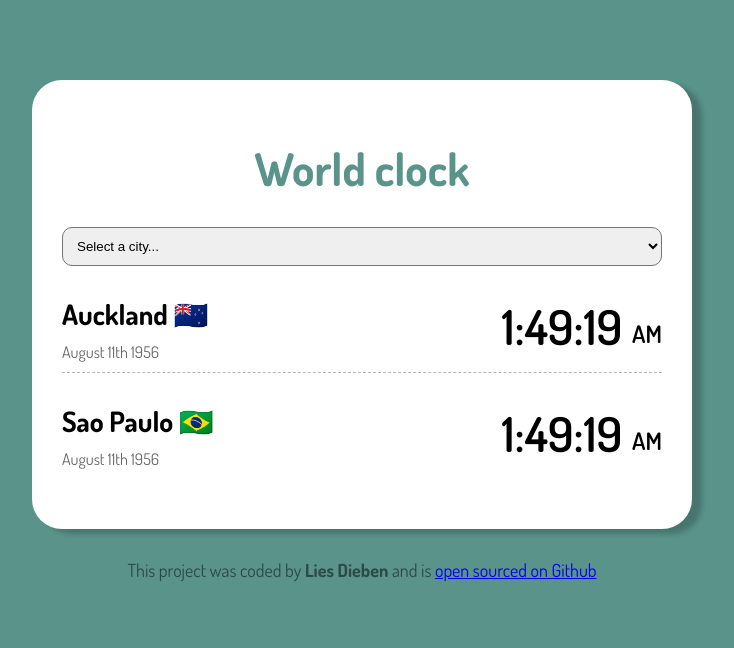
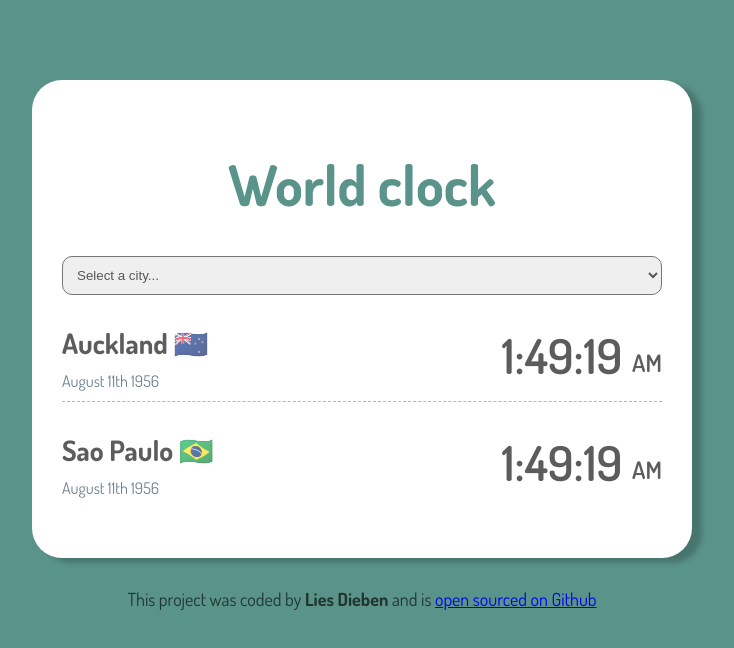
Before and after one commit to dielies/world-clock, a plain HTML site: page index.html in a window 1280 px wide. Shown: the whole page, without its empty margins (278-1012 px from the left). Drawn offline with nearby package versions, Linux system fonts and the light colour scheme; a script that the page names is missing.

Commit message:
small changes to css

```diff
--- a/css/style.css
+++ b/css/style.css
@@ -1,10 +1,13 @@
 body {
   background-color: #59938a;
   font-family: "Dosis", sans-serif;
+  color: rgba(0, 0, 0, 0.64);
 }
-
+image {
+  opacity: 0.2;
+}
 h1 {
-  font-size: 45px;
+  font-size: 56px;
   color: #59938a;
   text-align: center;
 }
@@ -18,6 +21,7 @@ select {
   display: block;
   width: 100%;
   border-radius: 10px;
+  color: rgba(0, 0, 0, 0.64);
   padding: 10px;
 }
 
@@ -42,7 +46,7 @@ select {
 }
 
 .date {
-  opacity: 0.6;
+  color: slategray;
 }
 
 .time {
@@ -58,5 +62,4 @@ select {
 footer {
   text-align: center;
   font-size: 18px;
-  color: rgba(0, 0, 0, 0.5);
 }
--- a/javascript/script.js
+++ /dev/null
@@ -1 +0,0 @@
-alert("hello");
```
Also changed, not shown: images/klok.png (added).
